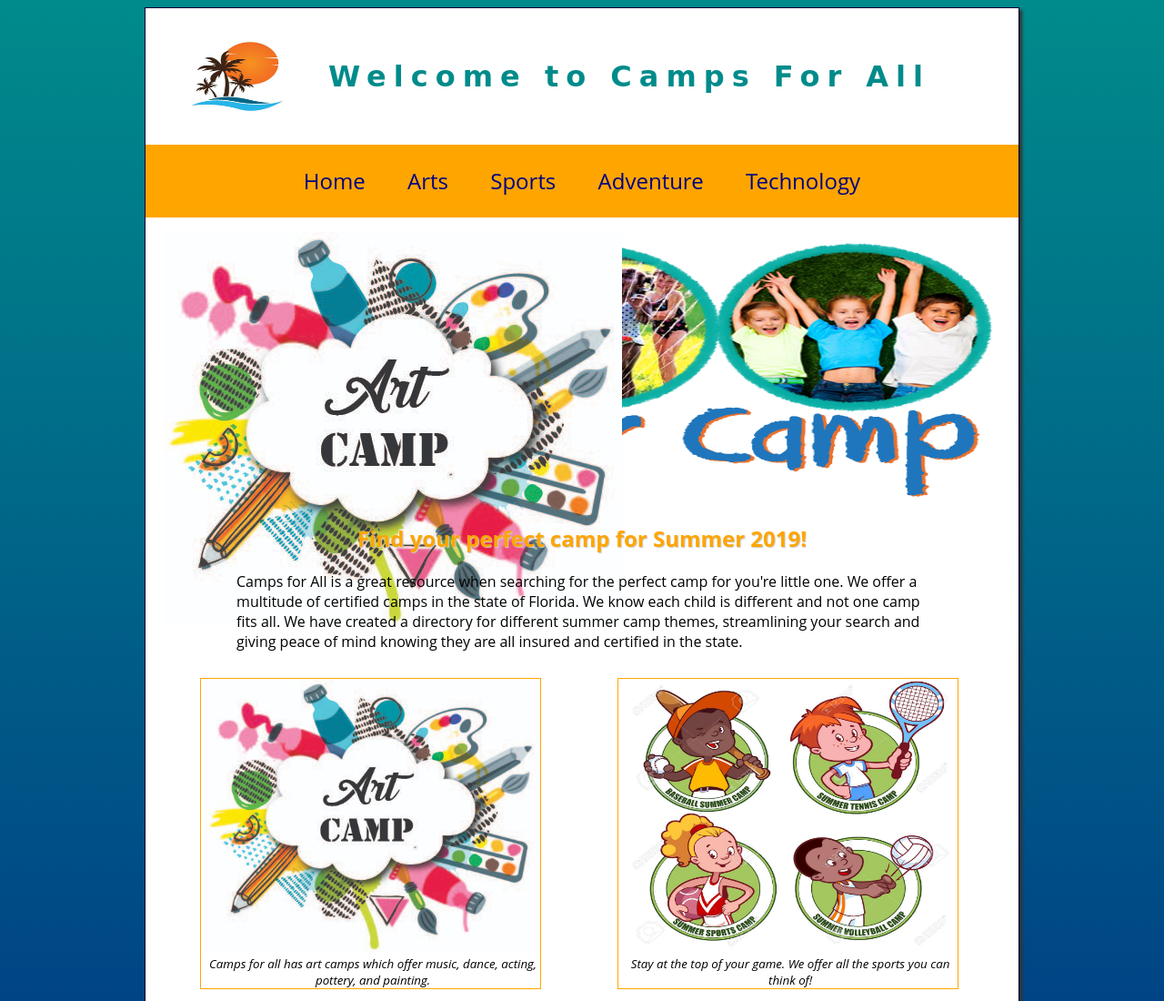
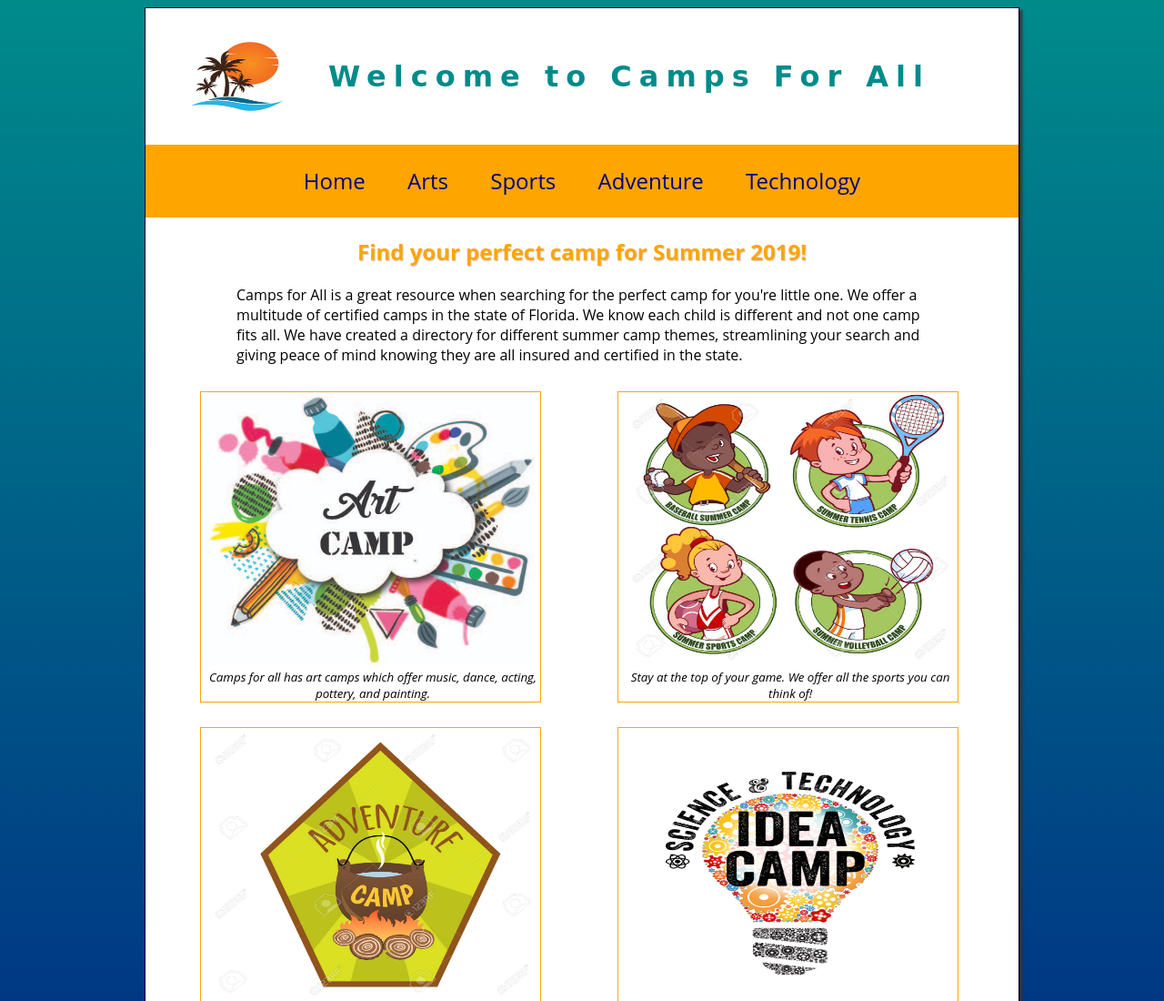
Before and after one commit to connercodes/Summercamp-site, a plain HTML site: page index.html in a window 1280 px wide. Shown: the top 1100 px of the page at 91% size. Drawn offline with Linux system fonts and the light colour scheme; files whose address does not match are found by name; a web font is replaced by a local one.

Commit message:
Update index.html

```diff
--- a/index.html
+++ b/index.html
@@ -29,7 +29,6 @@
 </nav>
 
 <main>
-	<div id="homephoto"><img src="img/art1.jpg" alt="Art Camp logo"></div>
 
 	<h2>Find your perfect camp for Summer 2019!</h2>
 	<p>Camps for All is a great resource when searching for the perfect camp for you're little one. We offer a multitude of certified camps in the state of Florida. We know each child is different and not one camp fits all.  We have created a directory for different summer camp themes, streamlining your search and giving peace of mind knowing they are all insured and certified in the state.</p>
```
